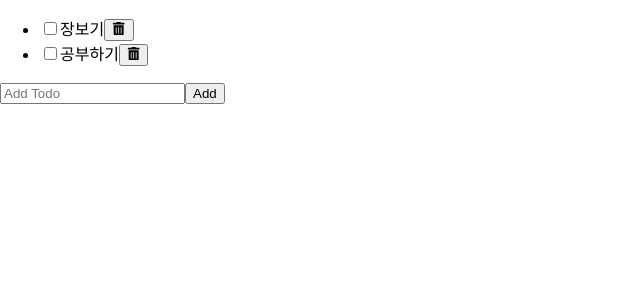
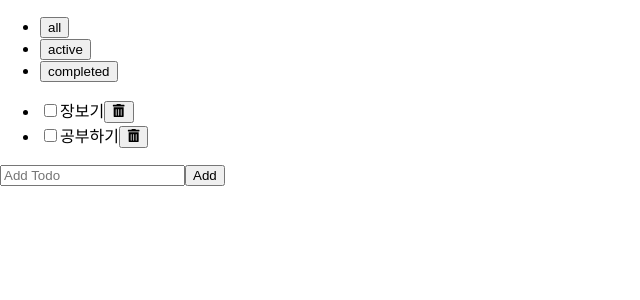
Before and after one commit to HongbiKo/ToDoList_react, a React (Create React App) app: page / in a window 1280 px wide. Shown: the top 300 px of the page, without its empty margins (0-640 px from the left). Built offline with nearby package versions, Linux system fonts and the light colour scheme.

Commit message:
making to do filtering todolist (ellie)

```diff
--- a/src/App.js
+++ b/src/App.js
@@ -1,9 +1,20 @@
+import React, { useState } from "react";
 import "./App.css";
 import TodoList from "./components/TodoList/TodoList";
+import Header from "./components/Header/Header";
+
+const filters = ["all", "active", "completed"];
+
 function App() {
+  const [filter, setFilter] = useState(filters[0]);
   return (
     <div>
-      <TodoList />
+      <Header
+        filters={filters}
+        filter={filter}
+        onFilterChange={(filter) => setFilter(filter)}
+      />
+      <TodoList filter={filter} />
     </div>
   );
 }
--- a/src/components/AddTodo/AddTodo.jsx
+++ b/src/components/AddTodo/AddTodo.jsx
@@ -1,7 +1,9 @@
 import React, { useState } from 'react';
 import {v4 as uuidv4} from 'uuid';
+
 export default function AddTodo({onAdd}) {
   const [text, setText] = useState("");
+
   const handleChange = (e) => {
       setText(e.target.value);
   }
@@ -15,7 +17,7 @@ export default function AddTodo({onAdd}) {
   }
   return (
     <form onSubmit={handleSubmit}>
-      <input required type="text" name="todo" placeholder="Add Todo" value={text} onChange={handleChange}></input>
+      <input type="text" name="todo" placeholder="Add Todo" value={text} onChange={handleChange}></input>
       <button>Add</button>
     </form>
   );
--- /dev/null
+++ b/src/components/Header/Header.jsx
@@ -0,0 +1,11 @@
+import React from 'react';
+
+export default function Header({filters, filter, onFilterChange}) {
+  return (
+    <ul>
+      {
+        filters.map((value, index) => <li key={index}><button onClick={() => onFilterChange(value)}>{value}</button></li>)
+      }
+    </ul>
+  );
+}
--- a/src/components/TodoList/TodoList.jsx
+++ b/src/components/TodoList/TodoList.jsx
@@ -2,7 +2,7 @@ import React, { useState } from 'react';
 import AddTodo from "../AddTodo/AddTodo";
 import Todo from '../Todo/Todo';
 
-export default function TodoList() {
+export default function TodoList({filter}) {
   const [todos, setTodos] = useState([
     {id: "123", text: '장보기', status: 'active'},
     {id: "124", text: '공부하기', status: 'active'},
@@ -13,14 +13,24 @@ export default function TodoList() {
   const handleUpdate = (updated) => setTodos(todos.map((todo) => todo.id === updated.id ? updated : todo));
 
   const handleDelete = (deleted) => setTodos(todos.filter((todo) => todo.id !== deleted.id));
+
+  const filtered = getFilteredItem(todos, filter);
+
   return (
     <section>
       <ul>
         {
-          todos.map((todo) => (<Todo key={todo.id} todo={todo} onUpdate={handleUpdate} onDelete={handleDelete}/>))
+          filtered.map((todo) => (<Todo key={todo.id} todo={todo} onUpdate={handleUpdate} onDelete={handleDelete}/>))
         }
       </ul>
       <AddTodo onAdd={handleAdd}/>
     </section>
   );
 }
+
+function getFilteredItem (todos, filter) {
+  if(filter === 'all') {
+    return todos;
+  }
+  return todos.filter((todo)=> todo.status === filter);
+}
```
